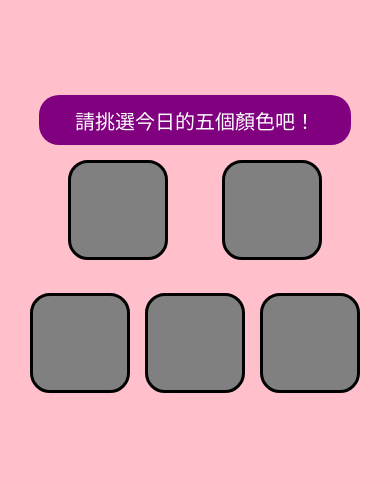
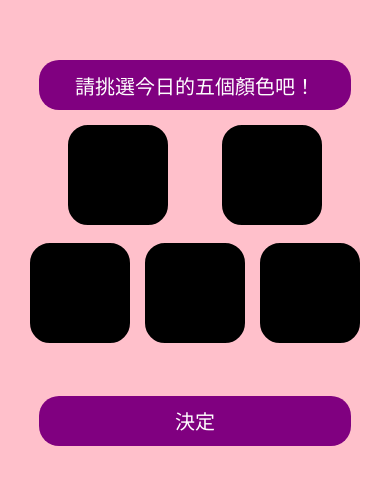
Before and after one commit to tnqa96j/ColorDiary, a React Native app: screen / in a window 390 px wide. Shown: the part 194-678 px from the top of the page. Built offline with nearby package versions, Linux system fonts and the light colour scheme; what @gluestack-ui/themed would draw is missing.

Commit message:
04/08 ColorPicker未完成

```diff
--- a/App.js
+++ b/App.js
@@ -2,8 +2,8 @@ import Navigation from './src/navigation';
 import { GluestackUIProvider } from '@gluestack-ui/themed';
 import { SafeAreaProvider } from 'react-native-safe-area-context';
 import { config } from '@gluestack-ui/config';
-import { store } from './src/redux/store';
 import { Provider } from 'react-redux';
+import store from './src/redux/store';
 
 
 export default function App() {
--- a/package.json
+++ b/package.json
@@ -30,7 +30,8 @@
     "react-redux": "^9.1.0",
     "reanimated-color-picker": "^3.0.3",
     "redux-persist": "^6.0.0",
-    "redux-thunk": "^3.1.0"
+    "redux-thunk": "^3.1.0",
+    "@expo/metro-runtime": "~3.1.3"
   },
   "devDependencies": {
     "@babel/core": "^7.20.0"
--- a/src/Screen/PickColorScreen.js
+++ b/src/Screen/PickColorScreen.js
@@ -1,40 +1,93 @@
-import React, { useState } from 'react';
+import React, { useState, useEffect } from 'react';
 import { View, Text } from "react-native";
-import { ScrollView } from 'react-native-gesture-handler';
-import { Button, Modal, StyleSheet, Pressable } from 'react-native';
-import ColorPicker, { Panel1, Swatches, Preview, OpacitySlider, HueSlider, Panel3, Panel5 } from 'reanimated-color-picker';
+import { Modal, StyleSheet, Pressable } from 'react-native';
+import ColorPicker, { Preview, Panel5 } from 'reanimated-color-picker';
+import { useDispatch, useSelector } from "react-redux";
+import { setPickedColor, setHasPickedColor } from '../redux/pickColorSlice';
+import { selectPickedColors } from '../redux/pickColorSlice';
+
+export default function PickColorScreen() {
+
+    const colors = useSelector(selectPickedColors);
+
+    const [showModal, setShowModal] = useState(false);
+    const [color1, setColor1] = useState(colors.color1);
+    const [color2, setColor2] = useState(colors.color2);
+    const [color3, setColor3] = useState(colors.color3);
+    const [color4, setColor4] = useState(colors.color4);
+    const [color5, setColor5] = useState(colors.color5);
+    const [buttonIndex, setButtonIndex] = useState();
 
 
-export default function PickColorScreen() {
-    const [showModal, setShowModal] = useState(false);
-    const [color1,setColor1] = useState();
-    const [color2,setColor2] = useState();
-    const [color,setColor3] = useState();
-    const [color4,setColor4] = useState();
-    const [color5,setColor5] = useState();
+
+    const dispatch = useDispatch();
 
     // Note: 👇 This can be a `worklet` function.
     const onSelectColor = ({ hex }) => {
         // do something with the selected color.
-        console.log(hex);
+        if (buttonIndex == 1) {
+            setColor1(hex);
+        }
+        else if (buttonIndex == 2) {
+            setColor2(hex);
+        }
+        else if (buttonIndex == 3) {
+            setColor3(hex);
+        }
+        else if (buttonIndex == 4) {
+            setColor4(hex);
+        }
+        else {
+            setColor5(hex);
+        }
     };
 
+    const passIndex = (index) => {
+        setButtonIndex(index);
+        console.log("index " + index);
+    }
+
+    useEffect(() => {
+        dispatch(setPickedColor(color1));
+        dispatch(setPickedColor(color2));
+        dispatch(setPickedColor(color3));
+        dispatch(setPickedColor(color4));
+        dispatch(setPickedColor(color5));
+        console.log(colors)
+    }, [color1, color2, color3, color4, color5]);
+
+
     return (
+
         <View style={styles.container}>
             <View style={styles.button}>
                 <Text style={styles.buttonText}>請挑選今日的五個顏色吧！</Text>
             </View>
 
             <View style={styles.col}>
-                <Pressable onPress={() => setShowModal(true)} style={styles.pressable}/>
-                <Pressable onPress={() => setShowModal(true)} style={styles.pressable}/>
+                <Pressable
+                    onPress={() => { setShowModal(true); passIndex(1); }}
+                    style={{ ...styles.pressable, backgroundColor: color1 }} />
+                <Pressable
+                    onPress={() => { setShowModal(true); passIndex(2); }}
+                    style={{ ...styles.pressable, backgroundColor: color2 }} />
             </View>
 
             <View style={styles.col}>
-                <Pressable onPress={() => setShowModal(true)} style={styles.pressable}/>
-                <Pressable onPress={() => setShowModal(true)} style={styles.pressable}/>
-                <Pressable onPress={() => setShowModal(true)} style={styles.pressable}/>
+                <Pressable
+                    onPress={() => { setShowModal(true); passIndex(3); }}
+                    style={{ ...styles.pressable, backgroundColor: color3 }} />
+                <Pressable
+                    onPress={() => { setShowModal(true); passIndex(4); }}
+                    style={{ ...styles.pressable, backgroundColor: color4 }} />
+                <Pressable
+                    onPress={() => { setShowModal(true); passIndex(5); }}
+                    style={{ ...styles.pressable, backgroundColor: color5 }} />
             </View>
+
+            <Pressable onPress={() => setShowModal(false)} style={styles.button}>
+                <Text style={styles.buttonText}>決定</Text>
+            </Pressable>
 
 
             <Modal visible={showModal} animationType='slide' >
@@ -48,7 +101,7 @@ export default function PickColorScreen() {
                         }} />
                 </ColorPicker>
 
-                <Pressable onPress={() => setShowModal(false)} style={styles.button}>
+                <Pressable onPress={() => { setShowModal(false); dispatch(setHasPickedColor()) }} style={styles.button}>
                     <Text style={styles.buttonText}>決定</Text>
                 </Pressable>
             </Modal>
@@ -61,21 +114,21 @@ const styles = StyleSheet.create({
     container: {
         flex: 1,
         backgroundColor: 'pink',
-        justifyContent:'center'
+        justifyContent: 'center'
     },
-    col:{
-        flex:0.15,
-        margin:15,
-        flexDirection:"row",
-        justifyContent:"space-evenly"
+    col: {
+        flex: 0.15,
+        margin: 15,
+        flexDirection: "row",
+        justifyContent: "space-evenly"
     },
-    pressable:{
+    pressable: {
         width: 100,
         height: 100,
         backgroundColor: "gray",
-        borderRadius:20,
-        borderWidth:3,
-        borderColor:'black'
+        borderRadius: 20,
+        borderWidth: 3,
+        borderColor: 'black'
     },
     colorPicker: {
         width: '90%',
--- a/src/redux/pickColorSlice.js
+++ b/src/redux/pickColorSlice.js
@@ -1,7 +1,13 @@
 import { createSlice } from "@reduxjs/toolkit";
 
 const initialState = {
-    colorArray:[],
+    colors:{
+        color1:"#000000",
+        color2:"#000000",
+        color3:"#000000",
+        color4:"#000000",
+        color5:"#000000",
+    },
     hasPickedColor : false,
 };
 
@@ -10,18 +16,18 @@ const pickColorSlice = createSlice({
     initialState,
     reducers:{
         //將顏色加入陣列的action
-        setPickedColor:(state) => {
-
+        setPickedColor:(state,actions) => {
+            state.colors = actions.payload;
         },
         //將hasPickedColor改成true的action
         setHasPickedColor:(state) => {
-
+            state.hasPickedColor = true;
         }
     },
 });
 
-export const selectPickedColors = (state) => state.colorArray;
-export const selectHasPickedColor = (state) => state.hasPickedColor;
+export const selectPickedColors = (state) => state.pickColor.colors;
+export const selectHasPickedColor = (state) => state.pickColor.hasPickedColor;
 
 export const { setPickedColor,setHasPickedColor } = pickColorSlice.actions;
 
--- a/src/redux/store.js
+++ b/src/redux/store.js
@@ -1,22 +1,11 @@
 import { configureStore } from "@reduxjs/toolkit";
 import pickColorSlice from "./pickColorSlice";
-import { persistStore,persistReducer } from "redux-persist";
-import AsyncStorage from "@react-native-async-storage/async-storage";
 
-const persistConfig ={
-    key:'root',
-    storage:AsyncStorage,
-};
-
-export const store = configureStore({
+const store = configureStore({
     reducer:{
-        pickColor:persistReducer(persistConfig,pickColorSlice)
+        pickColor:pickColorSlice,
     },
     devTools: process.env.NODE_ENV !== 'production',
-    middleware: (getDefaultMiddleware) =>
-    getDefaultMiddleware({
-      serializableCheck: false,
-    }),
 });
 
-persistStore(store);
+export default store;
```
Also changed, not shown: 1 other file (tests, documents, lock files or other folders).
